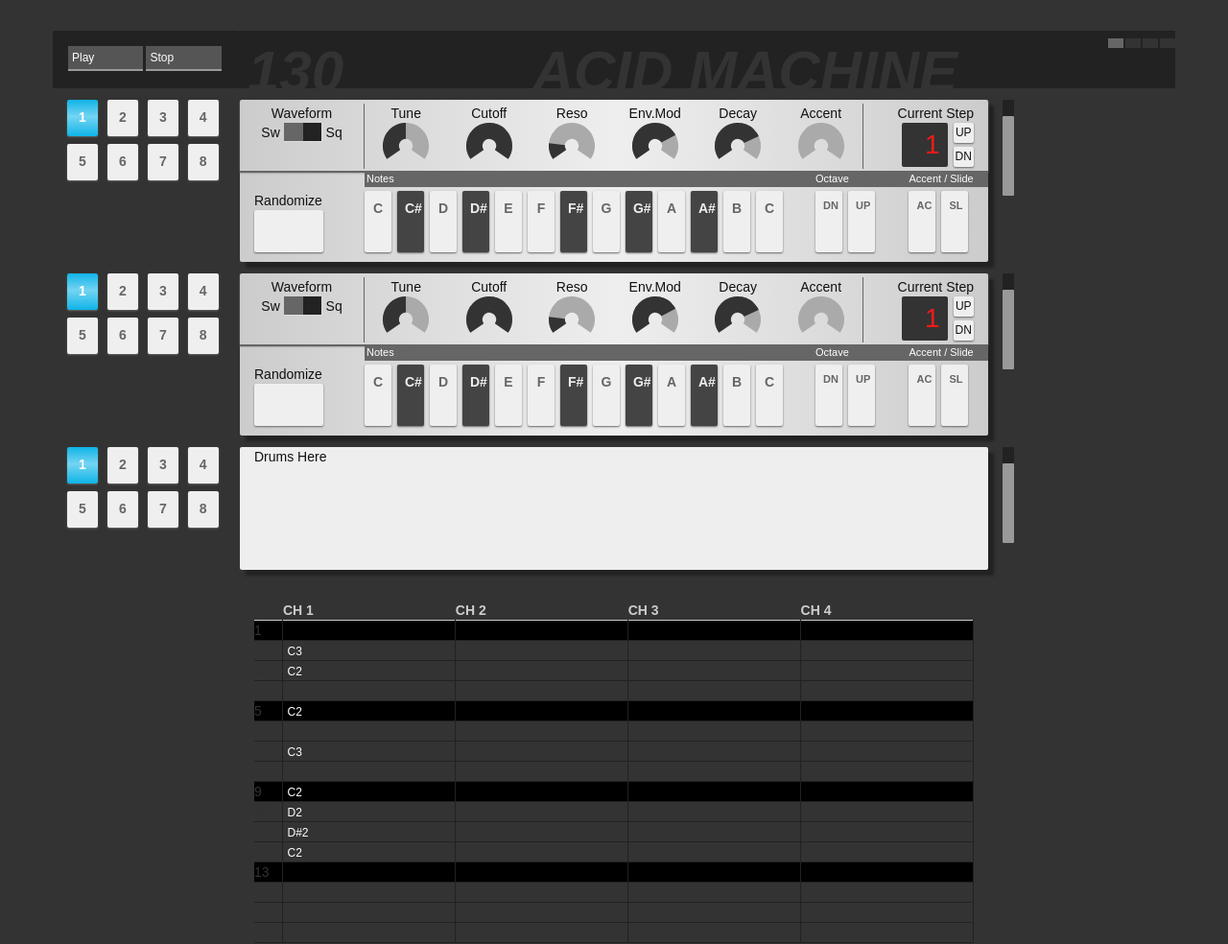
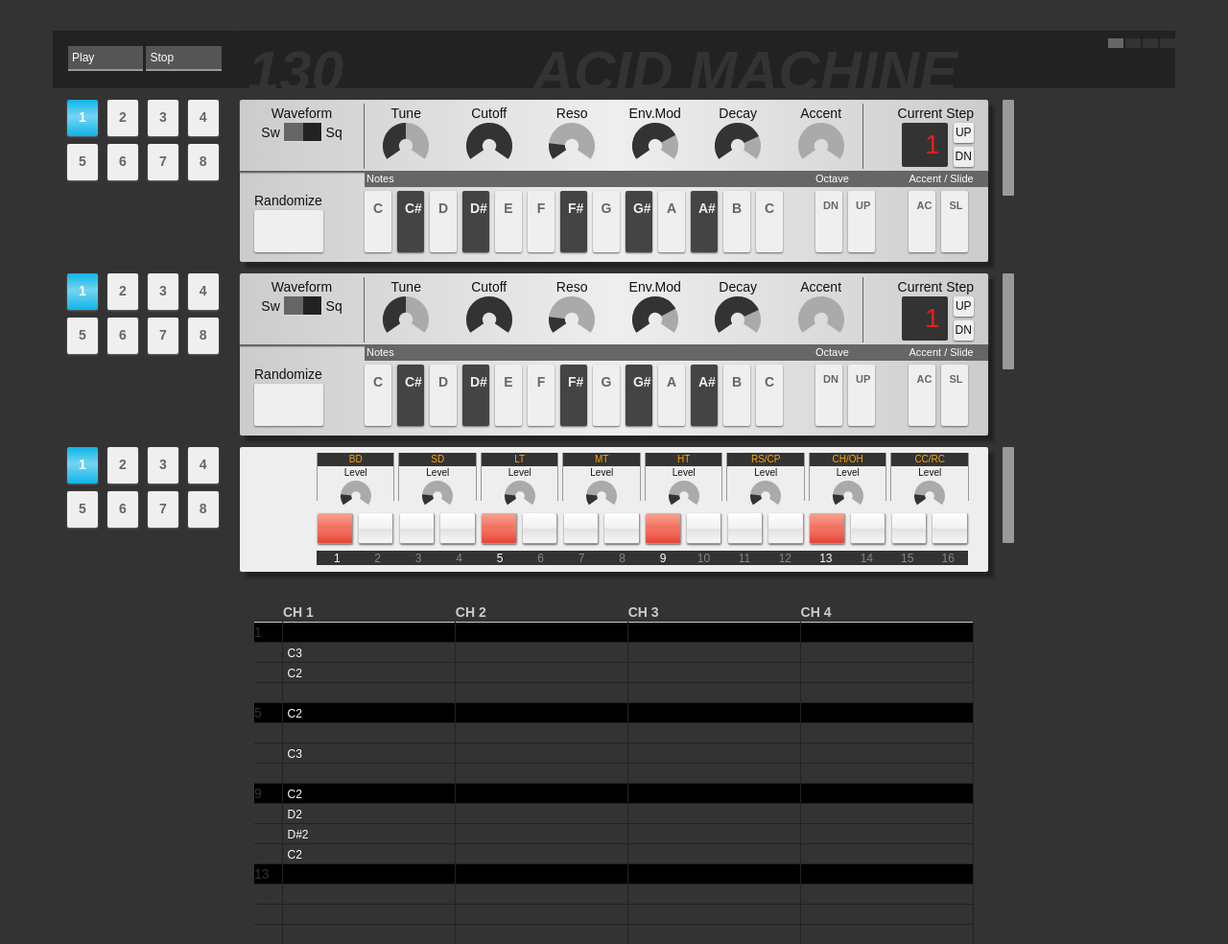
Before and after one commit to hitautodestruct/acidmachine, a PHP site: page / in a window 1280 px wide. Shown: the top 984 px of the page at 96% size. Run offline with PHP 8.4, Linux system fonts and the light colour scheme.

Commit message:
Added drum machine graphics

```diff
--- a/css/style.css
+++ b/css/style.css
@@ -17,11 +17,6 @@ vertical-align: top;
 	box-shadow: 6px 6px 3px #222222;
 }
 
-.drum1-main{
-	background:#EEE;
-	height:128px;
-	border-radius:2px;
-}
 
 .synth-main{
 	background: #cccccc;
@@ -374,6 +369,89 @@ vertical-align: top;
 	background:#666;
 }
 
+
+
+/*DRUMS*/
+.drum1-main{
+	background:#EEE;
+
+	border-radius:2px;
+	padding-top:6px;
+}
+
+.drum-controls-container{
+	font-size:10px;
+	width:11.9%;
+	margin-right:4px;
+	border-left:1px solid #999;
+	border-right:1px solid #999;
+	height:50px;
+	margin-bottom:4px;
+	text-align:center;
+}
+.drum-controls-container .drum-title{
+	font-size:10px;
+	background:#333;
+	color:orange;
+	width:100%;
+	text-align:center;
+}
+.btn-drum{
+	background:#ccc;
+	width:46%;
+	height:32px;
+	margin-right:6px;
+	margin-top:2px;
+	border-bottom:1px solid #999;
+	border-right:1px solid #999;
+	border-radius:2px;
+
+	box-shadow: 0px 1px 2px #666666;
+
+	background: #ffffff; /* Old browsers */
+	background: -moz-linear-gradient(top,  #ffffff 0%, #f1f1f1 50%, #e1e1e1 51%, #f6f6f6 100%); /* FF3.6+ */
+	background: -webkit-gradient(linear, left top, left bottom, color-stop(0%,#ffffff), color-stop(50%,#f1f1f1), color-stop(51%,#e1e1e1), color-stop(100%,#f6f6f6)); /* Chrome,Safari4+ */
+	background: -webkit-linear-gradient(top,  #ffffff 0%,#f1f1f1 50%,#e1e1e1 51%,#f6f6f6 100%); /* Chrome10+,Safari5.1+ */
+	background: -o-linear-gradient(top,  #ffffff 0%,#f1f1f1 50%,#e1e1e1 51%,#f6f6f6 100%); /* Opera 11.10+ */
+	background: -ms-linear-gradient(top,  #ffffff 0%,#f1f1f1 50%,#e1e1e1 51%,#f6f6f6 100%); /* IE10+ */
+	background: linear-gradient(to bottom,  #ffffff 0%,#f1f1f1 50%,#e1e1e1 51%,#f6f6f6 100%); /* W3C */
+	filter: progid:DXImageTransform.Microsoft.gradient( startColorstr='#ffffff', endColorstr='#f6f6f6',GradientType=0 ); /* IE6-9 */
+
+
+}
+
+.btn-drum-highlight-2{
+	background: #f7a394; /* Old browsers */
+background: -moz-linear-gradient(top,  #f7a394 0%, #f16f5c 50%, #f47564 51%, #ef6353 72%, #e54334 100%); /* FF3.6+ */
+background: -webkit-gradient(linear, left top, left bottom, color-stop(0%,#f7a394), color-stop(50%,#f16f5c), color-stop(51%,#f47564), color-stop(72%,#ef6353), color-stop(100%,#e54334)); /* Chrome,Safari4+ */
+background: -webkit-linear-gradient(top,  #f7a394 0%,#f16f5c 50%,#f47564 51%,#ef6353 72%,#e54334 100%); /* Chrome10+,Safari5.1+ */
+background: -o-linear-gradient(top,  #f7a394 0%,#f16f5c 50%,#f47564 51%,#ef6353 72%,#e54334 100%); /* Opera 11.10+ */
+background: -ms-linear-gradient(top,  #f7a394 0%,#f16f5c 50%,#f47564 51%,#ef6353 72%,#e54334 100%); /* IE10+ */
+background: linear-gradient(to bottom,  #f7a394 0%,#f16f5c 50%,#f47564 51%,#ef6353 72%,#e54334 100%); /* W3C */
+filter: progid:DXImageTransform.Microsoft.gradient( startColorstr='#f7a394', endColorstr='#e54334',GradientType=0 ); /* IE6-9 */
+
+}
+
+.btn-drum:last-child{
+	margin-right:0;
+}
+
+.drum-step-numbers{
+	background:#333;
+	width:6.2%;
+	text-align:center;
+	font-size:12px;
+	margin-bottom:6px;
+	color:#888;
+	padding:0;
+	height:15px;
+}
+
+.drum-step-numbers-highlight {
+	color:#fff;
+}
+
+
 /*Slider*/
 .ui-slider{
 	border:0 !important;
--- a/index.php
+++ b/index.php
@@ -198,7 +198,57 @@ $notes=explode(',','C,C#,D,D#,E,F,F#,G,G#,A,A#,B,C');
 				<?php endfor; ?>
 			</div>
 
-			<div class="col-xs-8 drum1-main instrument-shadow">Drums Here</div>
+			<!--Drum 1 Main-->
+			<div class="col-xs-8 drum1-main instrument-shadow">
+
+				<!--Controls Row-->
+				<div class="row">
+
+					<div class="col-xs-1"></div>
+
+					<div class="col-xs-11">
+
+						<?php
+						$drum1_drums = array('bd', 'sd', 'lt', 'mt', 'ht', 'rs/cp', 'ch/oh', 'cc/rc');
+						$drum1_step = 0;
+						foreach($drum1_drums as $drum) :
+
+							//Loop through each drum and create controls
+
+							?><div class="drum-controls-container ib">
+								<div class="drum-title"><?=strtoupper($drum);?></div>
+
+								<label>Level</label>
+								<div><input type="text" value="15" class="dial-drum" name="drum1_<?=$drum;?>_vol" data-width="16" data-min="0" data-max="90" style="width:1px;"></div>
+
+								<div class="btn-drum ib js-drumpad-<?=$drum1_step; ?>"></div><!--
+							--><div class="btn-drum ib js-drumpad-<?=$drum1_step + 1;?>"></div>
+							</div><?php $drum1_step = $drum1_step+2; endforeach; ?>
+
+
+					</div>
+
+				</div><!--End Controls Row-->
+
+				<div class="row" style="margin-top:48px;">
+					<div class="col-xs-1"></div>
+					<div class="col-xs-11">
+						<?php for($i=1;$i<=16;$i++) : ?><div class="ib drum-step-numbers <?=(in_array($i,array(1,5,9,13)) ? ' drum-step-numbers-highlight ' : '');?>"><?=$i;?></div><?php endfor;?>
+					</div>
+				</div>
+
+				<div class="row"><!--Drum Pads Row-->
+					<div class="col-xs-1"></div>
+					<div class="col-xs-11">
+						<!--<?php for($i=0;$i<16;$i++) : ?><div class="btn-drum ib"></div><?php endfor;?>-->
+					</div>
+				</div>
+
+				<div class="row">
+				</div>
+
+			</div>
+
 			<div class="col-xs-2">
 				<div data-instrument-name="drum1" class="js-instrument-vol-slider"></div>
 			</div>
--- a/js/audio.js
+++ b/js/audio.js
@@ -43,6 +43,10 @@ var app = {
 	nextPattern: [], //Store next pattern id for each instrument
 
 	synthCount: 2,
+
+	//DRUMS
+	selectedDrum: [],
+
 
 	testPattern:true, //Rebirth default pattern for testing
 
@@ -96,7 +100,7 @@ var app = {
 
 		//Set up the drums array
 		app.drums['drum1'] = [];
-		app.drums['drum1']['kick'] = [];
+		app.drums['drum1']['bd'] = [];
 		app.drums['drum1']['sd'] = [];
 		app.drums['drum1']['ch'] = [];
 		app.drums['drum1']['oh'] = [];
@@ -129,7 +133,7 @@ var app = {
 			}
 
 			//Set up drum patterns
-			app.drums['drum1']['kick'][i] = new Array(app.patternLength);
+			app.drums['drum1']['bd'][i] = new Array(app.patternLength);
 			app.drums['drum1']['sd'][i] = new Array(app.patternLength);
 			app.drums['drum1']['ch'][i] = new Array(app.patternLength);
 			app.drums['drum1']['oh'][i] = new Array(app.patternLength);
@@ -139,10 +143,10 @@ var app = {
 		app.loadSamples();
 
  		//Test drum pattern
- 		app.drums['drum1']['kick'][1][0] = true;
- 		app.drums['drum1']['kick'][1][4] = true;
- 		app.drums['drum1']['kick'][1][8] = true;
- 		app.drums['drum1']['kick'][1][12] = true;
+ 		app.drums['drum1']['bd'][1][0] = true;
+ 		app.drums['drum1']['bd'][1][4] = true;
+ 		app.drums['drum1']['bd'][1][8] = true;
+ 		app.drums['drum1']['bd'][1][12] = true;
 
  		//app.drums['drum1']['rs'][1][13] = true;
  		//app.drums['drum1']['rs'][1][15] = true;
@@ -151,10 +155,10 @@ var app = {
  		app.drums['drum1']['sd'][1][12] = true;
 
 
- 		app.drums['drum1']['kick'][2][0] = true;
- 		app.drums['drum1']['kick'][2][4] = true;
- 		app.drums['drum1']['kick'][2][8] = true;
- 		app.drums['drum1']['kick'][2][12] = true;
+ 		app.drums['drum1']['bd'][2][0] = true;
+ 		app.drums['drum1']['bd'][2][4] = true;
+ 		app.drums['drum1']['bd'][2][8] = true;
+ 		app.drums['drum1']['bd'][2][12] = true;
 
  		app.drums['drum1']['ch'][2][2] = true;
  		app.drums['drum1']['ch'][2][6] = true;
@@ -166,10 +170,10 @@ var app = {
 
 
 
- 		app.drums['drum1']['kick'][3][0] = true;
- 		app.drums['drum1']['kick'][3][4] = true;
- 		app.drums['drum1']['kick'][3][8] = true;
- 		app.drums['drum1']['kick'][3][12] = true;
+ 		app.drums['drum1']['bd'][3][0] = true;
+ 		app.drums['drum1']['bd'][3][4] = true;
+ 		app.drums['drum1']['bd'][3][8] = true;
+ 		app.drums['drum1']['bd'][3][12] = true;
 
  		app.drums['drum1']['ch'][3][2] = true;
  		app.drums['drum1']['ch'][3][6] = true;
@@ -182,6 +186,15 @@ var app = {
  		app.drums['drum1']['sd'][3][13] = true;
  		app.drums['drum1']['sd'][3][14] = true;
  		app.drums['drum1']['sd'][3][15] = true;
+
+ 		app.drums['drum1']['bd'][4][0] = true;
+ 		app.drums['drum1']['bd'][4][2] = true;
+ 		app.drums['drum1']['bd'][4][4] = true;
+ 		app.drums['drum1']['bd'][4][11] = true;
+ 		app.drums['drum1']['bd'][4][14] = true;
+ 		app.drums['drum1']['bd'][4][15] = true;
+
+ 		app.selectedDrum['drum1'] = 'bd';
 
 
 
@@ -494,7 +507,7 @@ var app = {
 	loadSamples: function(){
 
 		var samplePaths = [];
-		samplePaths['kick']   = 'bd01.wav';
+		samplePaths['bd']   = 'bd01.wav';
 		samplePaths['sd']   = 'sd10.wav';
 		samplePaths['ch']   = 'hh01.wav';
 		samplePaths['oh']   = 'oh01.wav';
--- a/js/ui.js
+++ b/js/ui.js
@@ -131,13 +131,42 @@ var ui = {
 
    		});
 
+   		//Create Knobs
+   		$(".dial-drum").knob({
+   			'angleOffset':-125,
+   			'angleArc':250,
+   			'width':32,
+   			'height':32,
+   			'thickness':0.7,
+   			'displayInput':false,
+   			'bgColor':'#aaaaaa',
+   			'fgColor':'#333333',
+
+   			'change' : function(v){
+   				var value = v;
+
+   				//Get the input name (contains instrument name and control name)
+   				var inputName = this.$.context.name;
+
+   				inputName = inputName.split('_');
+
+   				var instrumentName = inputName[0];
+   				var controlName = inputName[1];
+
+   				app.setControlKnob(instrumentName, controlName, value);
+
+   			}
+
+
+   		});
+
    		//Create Sliders
 		$( ".js-instrument-vol-slider" ).slider({
 			orientation: "vertical",
 			range: "min",
 			min: 0,
 			max: 24,
-			value: 20,
+			value: 60,
 			slide: function( event, ui ) {
 				var instrumentName = $(this).data('instrument-name');
 				app.setInstrumentVolume(instrumentName, ui.value);
@@ -334,11 +363,37 @@ var ui = {
 				$('.js-pattern-select[data-instrument-name="' + instrumentName + '"]').removeClass('btn-note-highlight');
 				$(this).addClass('btn-note-highlight');
 				ui.updateStepValue(instrumentName,patternNumber,1);
+				ui.updateDrumPads(patternNumber);
 			}
 
 		});
 
 
+		ui.updateDrumPads(app.patternID['drum1']);
+
+
+	},
+
+	//----------------------------------------------------
+
+	updateDrumPads: function(patternID){
+
+		var instrument = 'drum1';
+		var selectedDrum = app.selectedDrum[instrument];
+		var currentDrumStep = app.drums[instrument][selectedDrum][patternID];
+
+		$('.btn-drum-highlight-2').removeClass('btn-drum-highlight-2');
+		$('.btn-drum-highlight-1').removeClass('btn-drum-highlight-1');
+
+		//Loop through pattern steps
+		for(var i=0; i<16; i++){
+
+			if(currentDrumStep[i]){
+				console.log('js-drumpad-' + i );
+				$('.js-drumpad-' + i ).addClass('btn-drum-highlight-2');
+			}
+
+		}
 
 	},
 
@@ -488,6 +543,7 @@ var ui = {
 		$('.js-pattern-select[data-instrument-name="' + instrumentName + '"]').removeClass('btn-note-highlight');
 		$('.js-pattern-select[data-instrument-name="' + instrumentName + '"]').removeClass('btn-pattern-waiting');
 		$('#pattern_' + instrumentName + '_' + patternID).addClass('btn-note-highlight');
+		ui.updateDrumPads(patternID);
 	}
 
 
```
